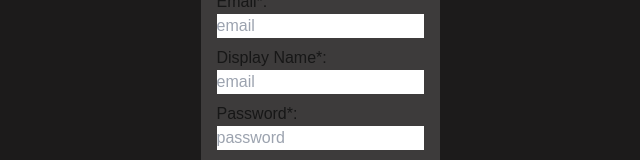
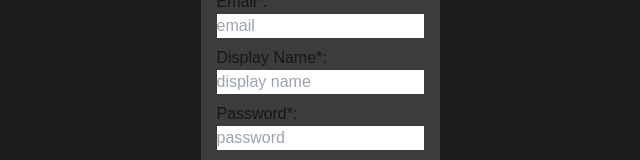
Before and after one commit to antpm/media-tracker-next, a Next.js app: page /signup in a window 1280 px wide. Shown: the part 291-451 px from the top of the page, without its empty margins (320-960 px from the left). Built offline with nearby package versions, Linux system fonts and the light colour scheme; no server answers.

Commit message:
fixed display name field on sign up screen being set to wrong type and placeholder

```diff
--- a/app/signup/page.tsx
+++ b/app/signup/page.tsx
@@ -103,7 +103,7 @@ export default function SignUp() {
 						<p className="mx-2">Email*:</p>
 						<input className="text-black mx-2 mb-2" type="email" placeholder="email" value={email} onChange={(e) => setEmail(e.target.value)} />
 						<p className="mx-2">Display Name*:</p>
-						<input className="text-black mx-2 mb-2" type="email" placeholder="email" value={displayName} onChange={(e) => setDisplayName(e.target.value)} />
+						<input className="text-black mx-2 mb-2" type="text" placeholder="display name" value={displayName} onChange={(e) => setDisplayName(e.target.value)} />
 						<p className="mx-2">Password*:</p>
 						<input className="text-black mx-2 mb-2" type="password" placeholder="password" value={password} onChange={(e) => setPassword(e.target.value)} />
 						<p className="mx-2">Confirm Password*:</p>
```
